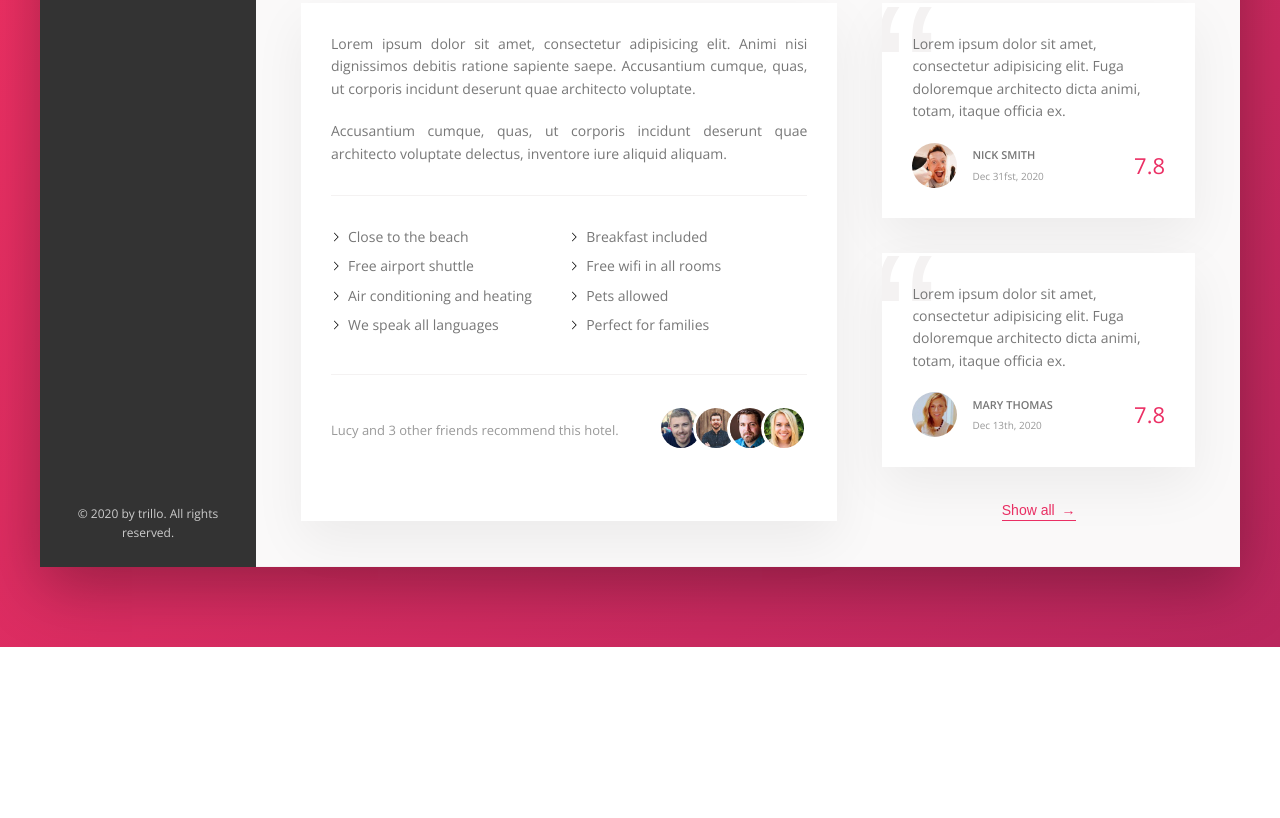
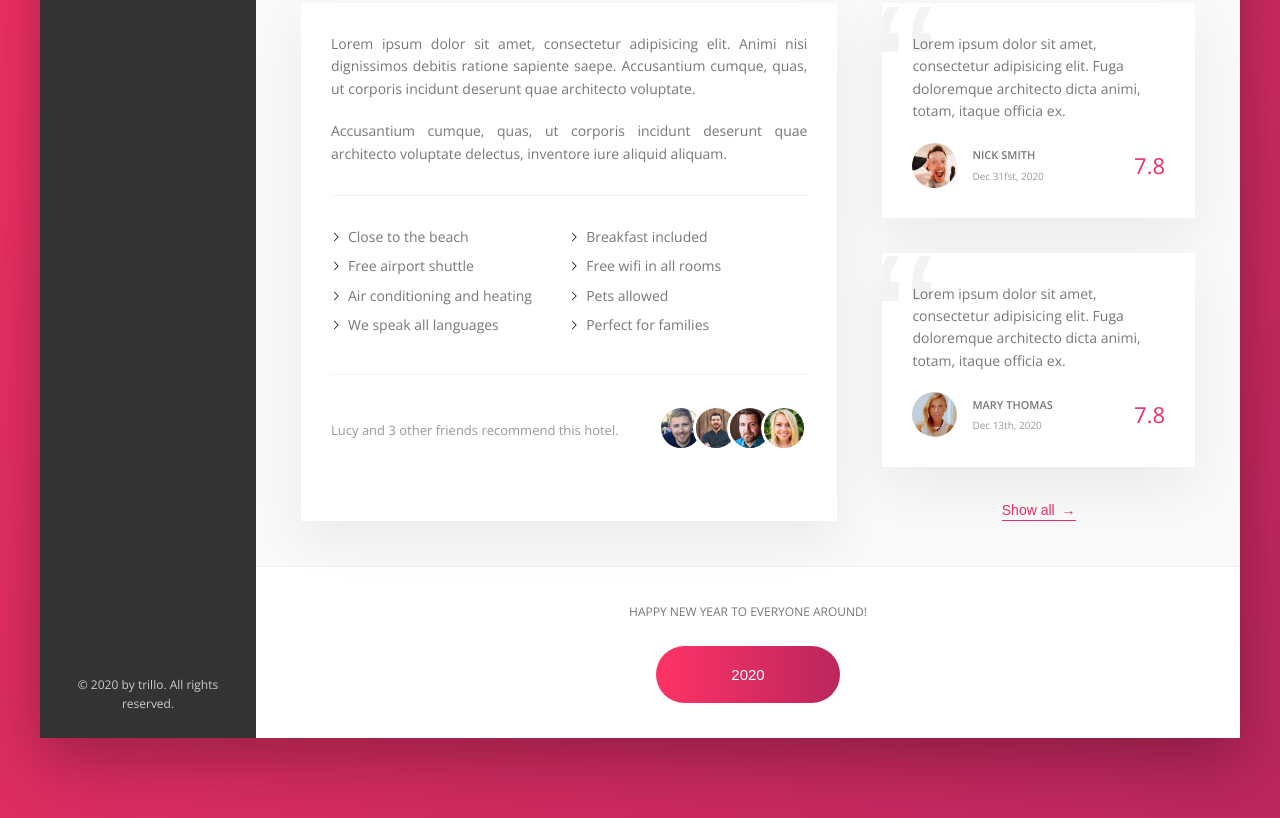
Before and after one commit to DanielCruz-fs/dnl-trillo-project, a website: page index.html in a window 1280 px wide. Shown: the part 644-1462 px from the top of the page. Before the commit the page ends 1291 px from the top, so only its background shows below. Drawn offline with nearby package versions, Linux system fonts and the light colour scheme.

Commit message:
feat: Add Call To Action Section

```diff
--- a/index.html
+++ b/index.html
@@ -197,6 +197,15 @@
 
                 <button class="btn-inline">Show all <span>&rarr;</span></button>
               </div>
+
+            </div>
+
+            <div class="cta">
+              <h2 class="cta__book-now">Happy new year to everyone around!</h2>
+              <button class="btn">
+                <span class="btn__visible">2020</span>
+                <span class="btn__invisible">2021</span>
+              </button>
             </div>
 
           </main>
--- a/sass/_components.scss
+++ b/sass/_components.scss
@@ -438,3 +438,64 @@
     z-index: 1;
   }
 }
+/////////////////////////////////////////////
+//* CALL TO ACTION
+.cta {
+  padding: 3.5rem 0;
+  text-align: center;
+
+  &__book-now {
+    font-size: 1.2rem;
+    font-weight: 300;
+    text-transform: uppercase;
+    margin-bottom: 2.5rem;
+  }
+}
+
+.btn {
+  font-size: 1.5rem;
+  font-weight: 300;
+  text-transform: uppercase;
+  border-radius: 100px;
+  border: none;
+  background-image: linear-gradient(to right, var(--color-primary-light), var(--color-primary-dark));
+  color: #fff;
+  position: relative;
+  overflow: hidden;
+  cursor: pointer;
+
+  & > * {
+    display: inline-block;
+    height: 100%;
+    width: 100%;
+    transition: all .2s;
+  }
+
+  &__visible {
+    padding: 2rem 7.5rem;
+  }
+
+  &__invisible {
+    position: absolute;
+    padding: 2rem 0;
+    left: 0;
+    top: -100%;
+  }
+
+  &:hover {
+    background-image: linear-gradient(to left, var(--color-primary-light), var(--color-primary-dark));
+  }
+
+  &:hover &__visible {
+    transform: translateY(100%);
+  }
+
+  &:hover &__invisible {
+    top: 0;
+  }
+
+  &:focus {
+    outline: none;
+    animation: pulsate 1s infinite;
+  }
+}
```
Also changed, not shown: css/style.css.
